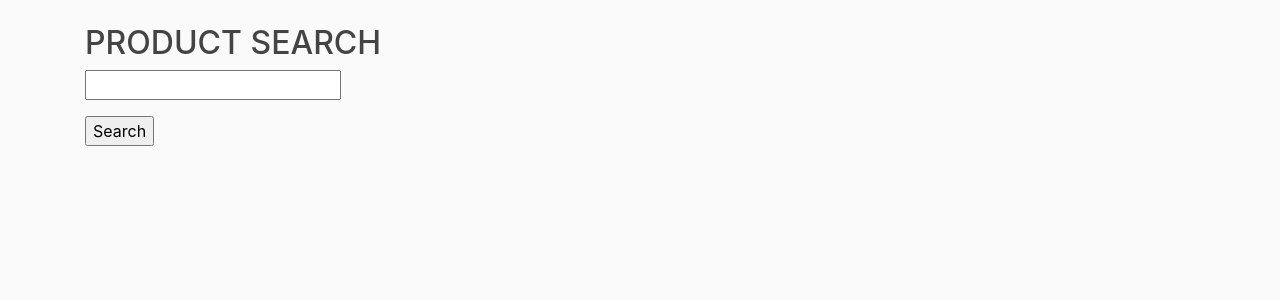
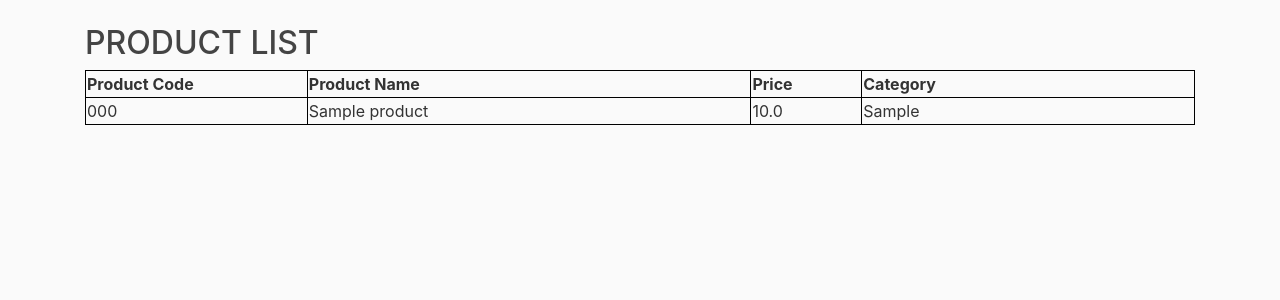
Before and after one commit to alexfiel/Flask_inventory, a Flask app: page /product/result in a window 1280 px wide. Shown: the part 56-356 px from the top of the page. Run offline with Flask 2, Linux system fonts and the light colour scheme; tables that the repository leaves empty hold one stand-in row (values such as "Sample post"); some libraries are stand-ins or nearby versions.

Commit message:
edited the search

```diff
--- a/inventory/products/routes.py
+++ b/inventory/products/routes.py
@@ -72,11 +72,10 @@ def product(prod_id):
 
 @products.route('/product/result', methods=['GET','POST'])
 def searchproduct():
-    search = SearchProductForm(request.form)
-    if request.method == 'POST':
-        return search_results(search)
+    #search = SearchProductForm(request.form)
+    products = Product.query.all()
+    return render_template('show.html', products=products)
 
-    return render_template('show.html', form=search)
 
 @products.route('/product/result')
 def search_results(search):
--- a/inventory/static/main.css
+++ b/inventory/static/main.css
@@ -4,7 +4,12 @@ body {
     margin-top: 5rem;
 }
 
-h1, h2, h3, h4, h5, h6 {
+h1,
+h2,
+h3,
+h4,
+h5,
+h6 {
     color: #444444;
 }
 
@@ -78,3 +83,9 @@ a.article-title:hover {
 .account-heading {
     font-size: 2.5rem;
 }
+
+table,
+th,
+td {
+    border: 1px solid black
+}
--- a/inventory/templates/productResult.html
+++ b/inventory/templates/productResult.html
@@ -2,4 +2,5 @@
 <h2>PRODUCT RESULT</h2>
 
 
+
 {% endblock content %}
--- a/inventory/templates/show.html
+++ b/inventory/templates/show.html
@@ -1,12 +1,22 @@
 {% extends "layout.html" %} {% block content %}
-<h2>PRODUCT SEARCH</h2>
-<form method="POST">
-    <p>
-        {{form.search}}
-    </p>
-    <p>
-        <p><input type=submit value=Search>
-        </p>
-</form>
+<h2>PRODUCT LIST</h2>
+
+<table border="1" width=100%>
+    <tr>
+        <th>Product Code</th>
+        <th>Product Name</th>
+        <th>Price</th>
+        <th>Category</th>
+    </tr>
+    {% for product in products %}
+    <tr>
+        <td width=20%>{{ product.prodcode }}</td>
+        <td width=40%>{{ product.prodname }}</td>
+        <td width=10%>{{ product.price }}</td>
+        <td width=30%>{{ product.category }}</td>
+    </tr>
+    {% endfor %}
+</table>
+
 
 {% endblock content %}
```
Lines whose indentation alone changed are shown as unchanged.
